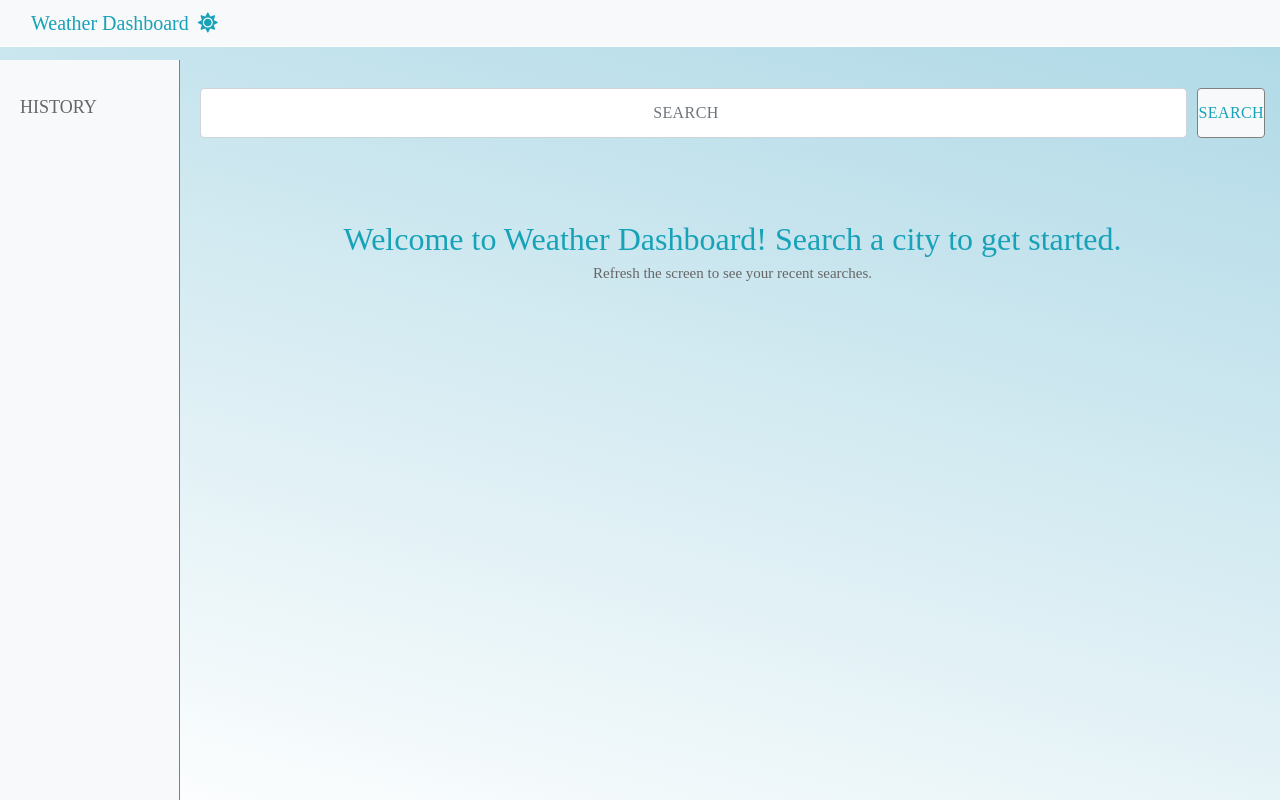
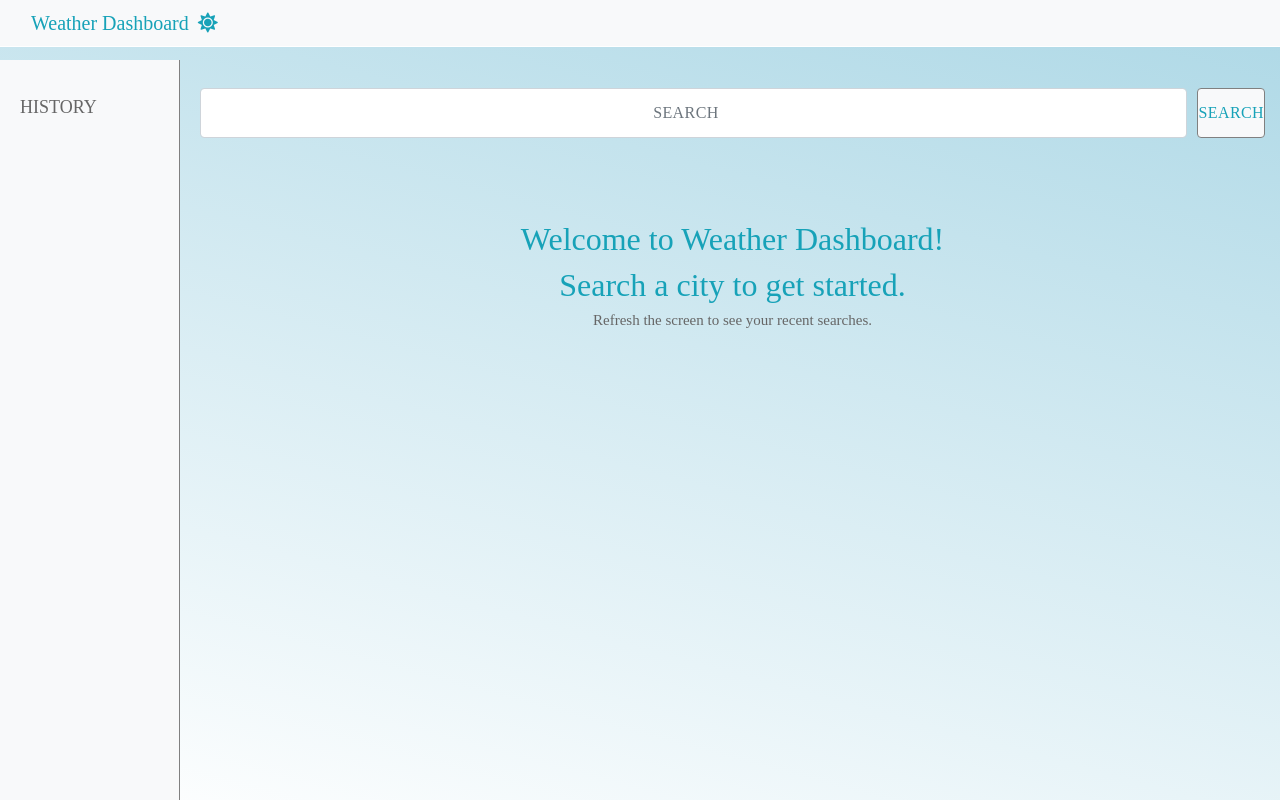
Before and after one commit to micheqn3/uci-unit6-hmwk-weather-dashboard, a plain HTML site: page index.html in a window 1280 px wide. Drawn offline with nearby package versions, Linux system fonts and the light colour scheme.

Commit message:
Updated index styling

```diff
--- a/index.html
+++ b/index.html
@@ -38,8 +38,9 @@
                 </form>
                 <br>
                 <div>
-                    <p class="welcomeText h2 text-center text-info">Welcome to Weather Dashboard! Search a city to get started.</p>
-                    <p class="refresh">Refresh the screen to see your recent searches.</p>
+                    <p class="welcomeText h2 text-center text-info">Welcome to Weather Dashboard!</p>
+                    <p class="welcomeText h2 text-center text-info">Search a city to get started.</p>
+                    <p class="mt-2 refresh">Refresh the screen to see your recent searches.</p>
                 </div>
                 <div class="card w-100 h-80 text-center"> <!-- Main card for general city and weather info -->
                     <div class="card-body">
```
